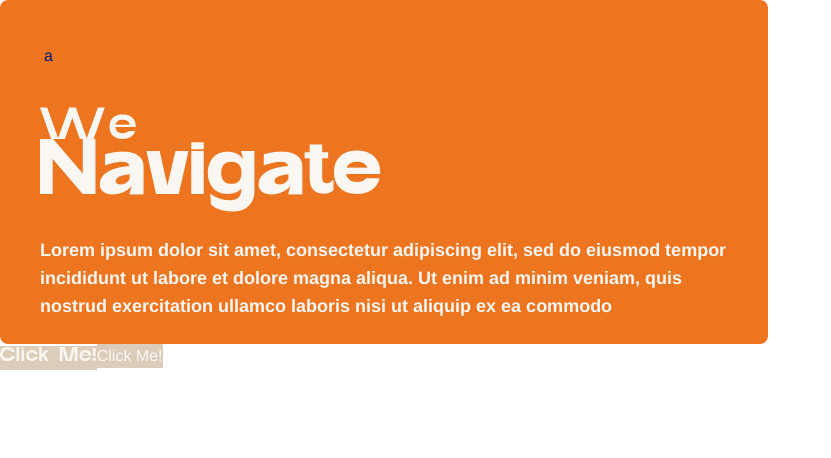
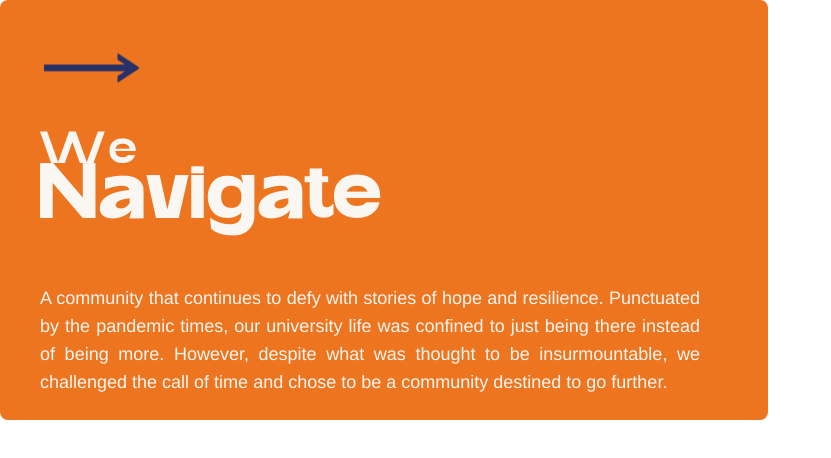
Before and after one commit to SAMAHAN-Systems-Development/samahan-at-the-get-go, a Next.js app: page / in a window 1280 px wide. Shown: the top 458 px of the page, without its empty margins (0-831 px from the left). Built offline with nearby package versions, Linux system fonts and the light colour scheme.

Commit message:
feat: added arrow and content

```diff
--- a/src/components/Home/HomePage.tsx
+++ b/src/components/Home/HomePage.tsx
@@ -1,14 +1,13 @@
 import type { FC } from "react";
 import React from "react";
 
-import AboutThirdSectionOrangeCard from "@/components/ui/AboutPage/AboutThirdSectionOrangeCard";
-import Button from "@/components/ui/Button";
+import AboutThirdSectionOrangeCard from "@/components/ui/AboutPage/AboutThirdSection/AboutThirdSectionOrangeCard";
 
 const HomePage: FC = () => {
   return (
     <>
       <AboutThirdSectionOrangeCard first_header="We" second_header="Navigate" />
-      <Button
+      {/* <Button
         href="https://www.samahan.addu.edu.ph/"
         className="font-artega bg-beige text-white"
       >
@@ -19,7 +18,7 @@ const HomePage: FC = () => {
         className="font-appleGaramound bg-beige text-white"
       >
         Click Me!
-      </Button>
+      </Button> */}
     </>
   );
 };
--- a/src/components/ui/AboutPage/AboutThirdSectionOrangeCard.tsx
+++ b/src/components/ui/AboutPage/AboutThirdSection/AboutThirdSectionOrangeCard.tsx
@@ -1,4 +1,5 @@
 import React from "react";
+import Image from "next/image";
 
 type CardProps = {
   first_header: string;
@@ -10,12 +11,17 @@ const AboutThirdSectionOrangeCard = (props: CardProps) => {
     <>
       {/* first card */}
       <div className="xl:w-3/5 md:w-full w-full bg-orange rounded-lg flex flex-col ">
-        <div className="flex  m-11">
-          <p className="text-blue">a</p>
+        <div className="relative w-24 h-24 mx-11 my-5">
+          <Image
+            src="/assets/images/BigBlueArrow.png"
+            alt="Blue Arrow"
+            className="object-contain"
+            fill
+          />
         </div>
 
         <div className="flex flex-col justify-center">
-          <div className="flex flex-col ml-10 mb-6">
+          <div className="flex flex-col ml-10 mb-12">
             <h1 className="text-white xl:text-4xl text-2xl font-artega">
               {props.first_header}
             </h1>
@@ -25,11 +31,12 @@ const AboutThirdSectionOrangeCard = (props: CardProps) => {
           </div>
 
           <div className="flex mx-10 mb-6">
-            <p className="text-white font-bold lg:text-lg md:text-base text-sm">
-              Lorem ipsum dolor sit amet, consectetur adipiscing elit, sed do
-              eiusmod tempor incididunt ut labore et dolore magna aliqua. Ut
-              enim ad minim veniam, quis nostrud exercitation ullamco laboris
-              nisi ut aliquip ex ea commodo
+            <p className="text-white text-justify font-medium lg:text-lg md:text-base text-sm mr-7">
+              A community that continues to defy with stories of hope and
+              resilience. Punctuated by the pandemic times, our university life
+              was confined to just being there instead of being more. However,
+              despite what was thought to be insurmountable, we challenged the
+              call of time and chose to be a community destined to go further.
             </p>
           </div>
         </div>
```
Also changed, not shown: public/assets/images/BigBlueArrow.png (added), 1 other file (tests, documents, lock files or other folders).
